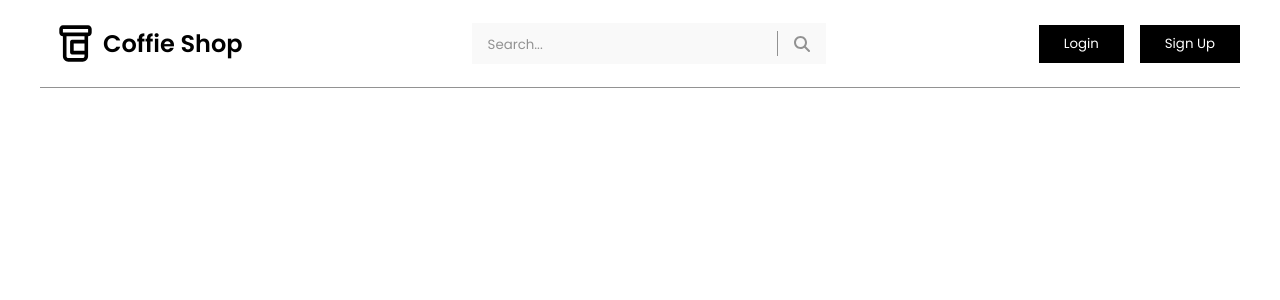
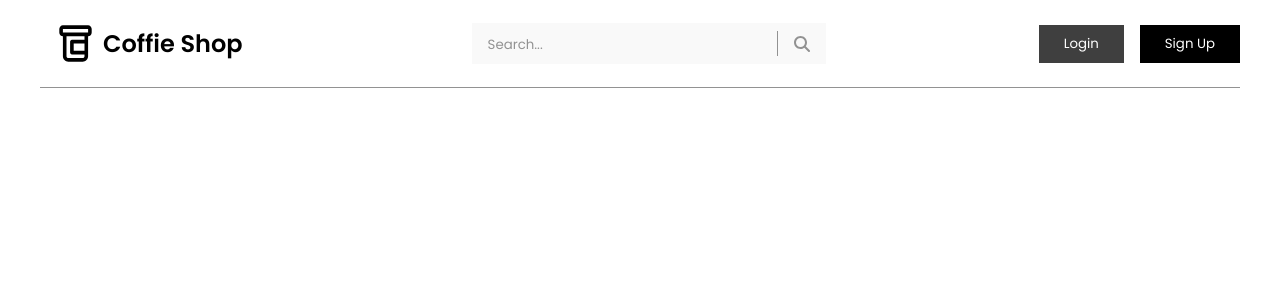
Before and after one commit to AndBelkin/shop-app, a React (Vite) app: page / in a window 1280 px wide. In both pictures the pointer is over the button "Login". Shown: the top 300 px of the page. Built offline with nearby package versions, Linux system fonts and the light colour scheme.

Commit message:
add opacity for Button:hover

```diff
--- a/src/components/button/Button.css
+++ b/src/components/button/Button.css
@@ -52,3 +52,7 @@
   border-color: var(--color-gray);
   background-color: var(--color-light-gray);
 }
+
+.btn:hover {
+  opacity: 0.75;
+}
```
